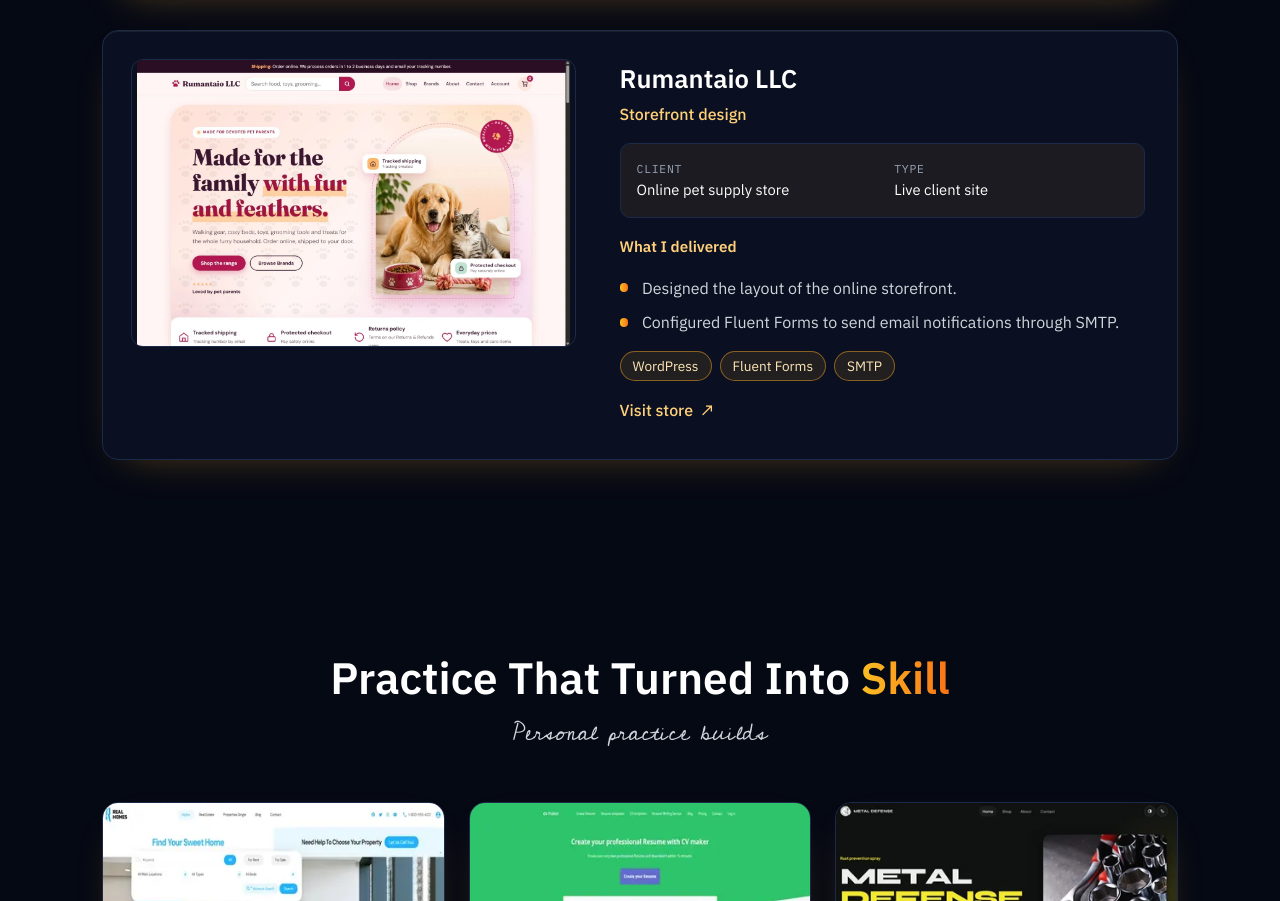
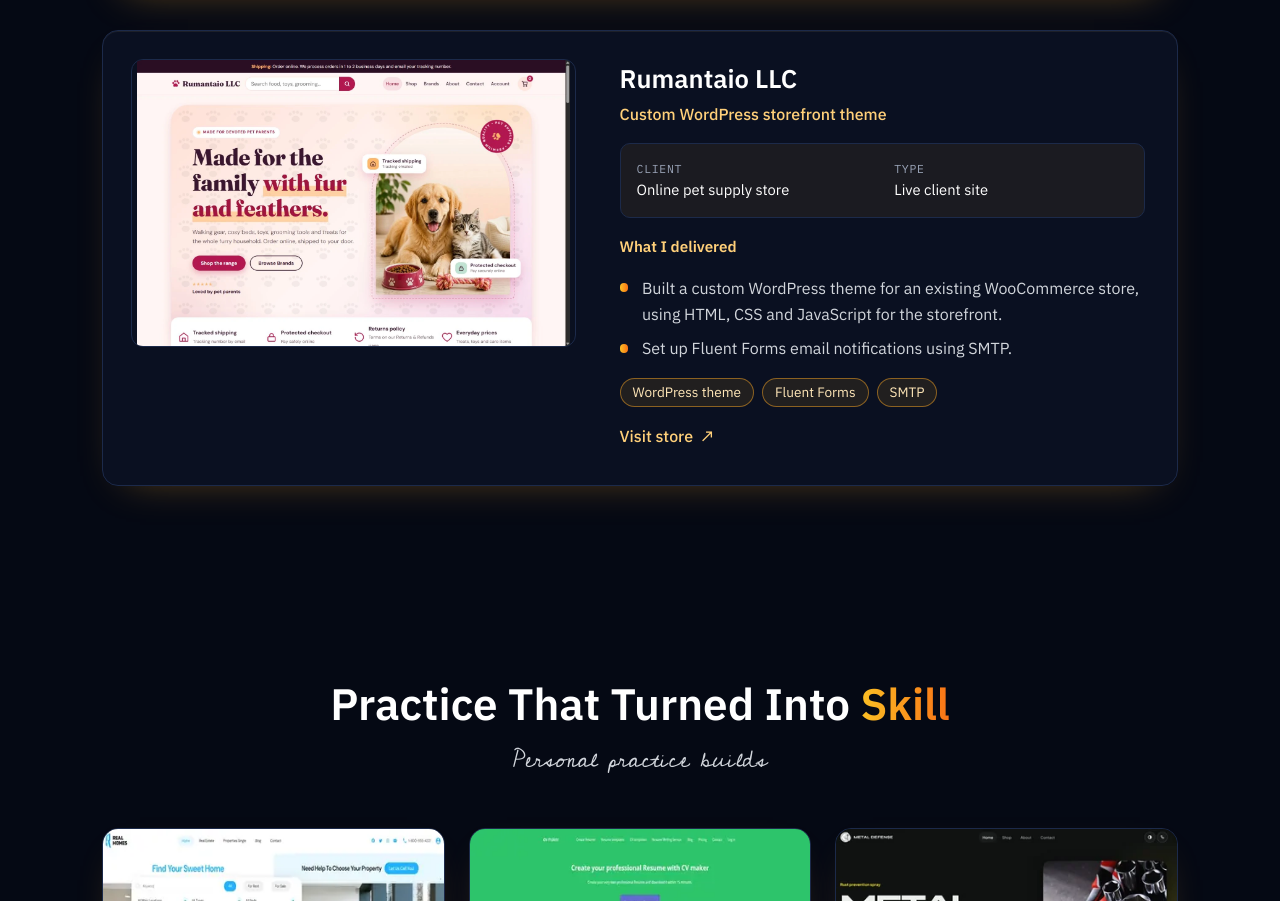
Before and after one commit to aqibarbi/Peronal_Portfolio, a plain HTML site: page index.html in a window 1280 px wide. Shown: the part 3449-4350 px from the top of the page. Drawn offline with Linux system fonts and the light colour scheme.

Commit message:
Update Rumantaio LLC project details and refine role description

```diff
--- a/index.html
+++ b/index.html
@@ -401,18 +401,18 @@
           </div>
           <div class="delivered-body">
             <h3>Rumantaio LLC</h3>
-            <p class="role">Storefront design</p>
+            <p class="role">Custom WordPress storefront theme</p>
             <dl class="case-meta">
               <div><dt>Client</dt><dd>Online pet supply store</dd></div>
               <div><dt>Type</dt><dd>Live client site</dd></div>
             </dl>
             <h4 class="case-heading">What I delivered</h4>
             <ul class="case-points">
-              <li>Designed the layout of the online storefront.</li>
-              <li>Configured Fluent Forms to send email notifications through SMTP.</li>
+              <li>Built a custom WordPress theme for an existing WooCommerce store, using HTML, CSS and JavaScript for the storefront.</li>
+              <li>Set up Fluent Forms email notifications using SMTP.</li>
             </ul>
             <ul class="chips">
-              <li class="chip">WordPress</li>
+              <li class="chip">WordPress theme</li>
               <li class="chip">Fluent Forms</li>
               <li class="chip">SMTP</li>
             </ul>
```
